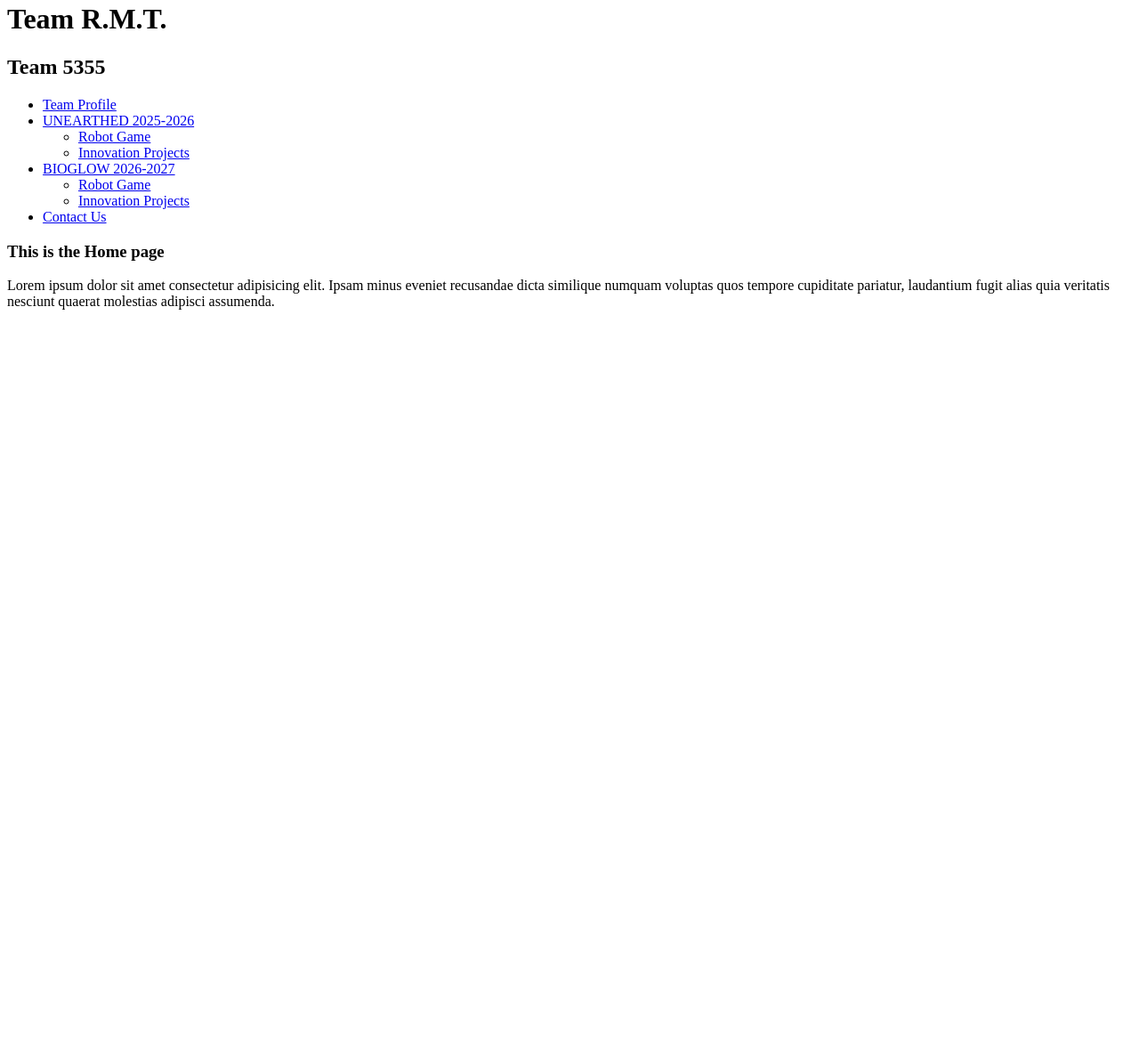
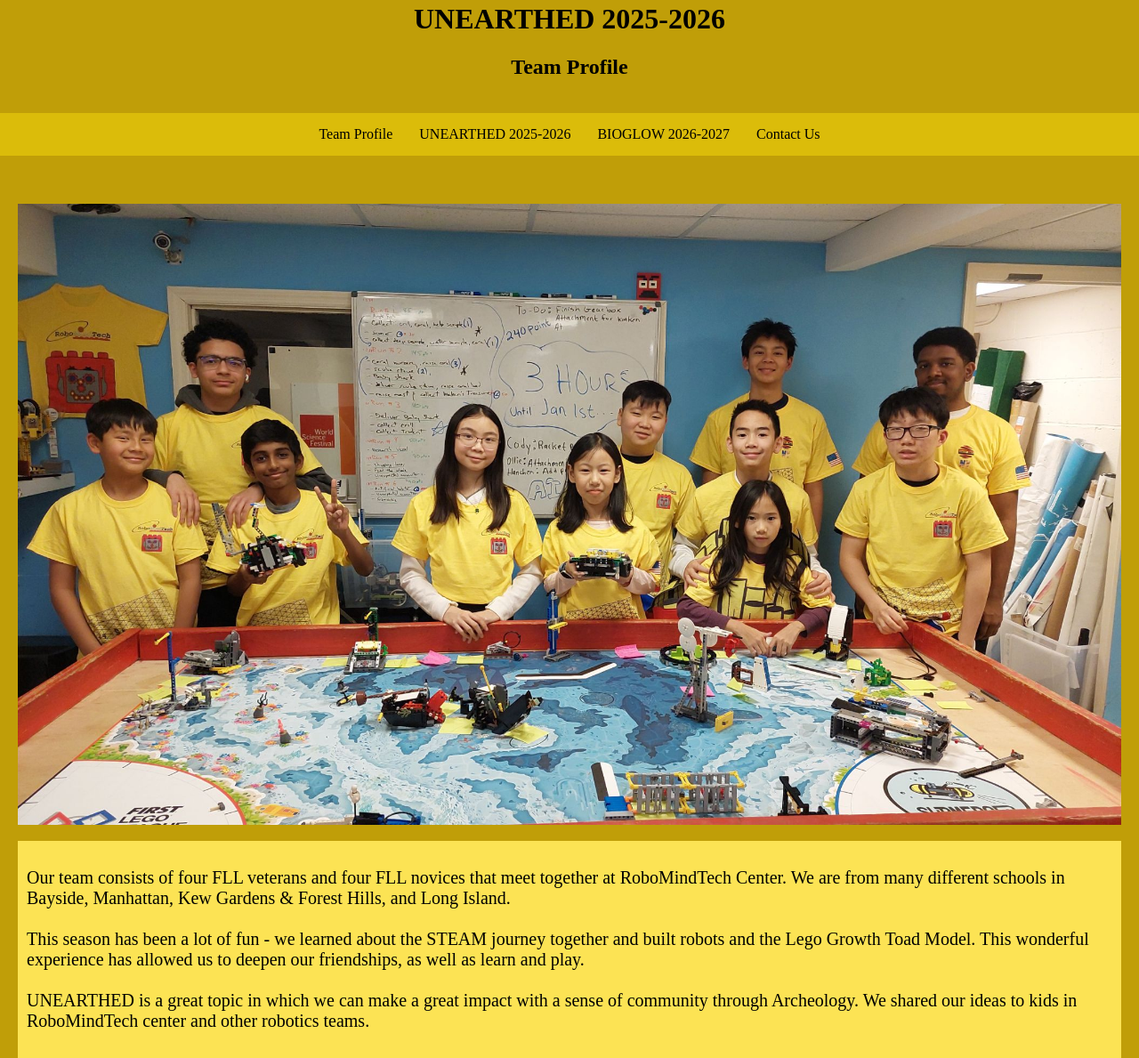
Before and after one commit to regg001/RMT-FLL-2026-2027-Python-Library, a plain HTML site: page Unearthedtp.html in a window 1280 px wide. Shown: the part 18-1207 px from the top of the page at 89% size. Before the commit the page ends 800 px from the top, so only its background shows below. Drawn offline with Linux system fonts and the light colour scheme.

Commit message:
Unearthed Team Profile Page

```diff
--- /dev/null
+++ b/Unearthedtp.css
@@ -0,0 +1,77 @@
+body {
+    margin: 0;
+    font-family: 'EB Garamond', serif;
+    background: rgb(192, 158, 8);
+    color: black;
+}
+
+main {
+    margin-left: 20px;
+    margin-right: 20px;
+}
+
+h1, h2 {
+    text-align: center;
+}
+
+.overview {
+    color: black;
+    font-size: 20px;
+    background-color: hsl(51, 97%, 66%);
+    padding: 10px;
+}
+
+.navbar > ul {
+    list-style-type: none;
+    background-color: hsl(51, 91%, 45%);
+    padding: 0;
+    margin: 0;
+    overflow: visible;
+    display: flex;
+    justify-content: center;
+    max-width: 100%;
+    height: auto;
+    box-sizing: border-box;
+}
+
+.navbar > ul > li {
+    position: relative;
+}
+
+.navbar a {
+    color: hsl(0, 0%, 0%);
+    text-decoration: none;
+    padding: 15px;
+    display: block;
+    text-align: center;
+
+}
+
+.navbar a:hover {
+    background-color: hsl(0, 0%, 50%);
+}
+
+.dropdown-menu {
+    display: none;
+    position: absolute;
+    top: 100%;
+    left: 0;
+    background: hsl(0, 0%, 75%);
+    padding: 0.5rem;
+    min-width: 180px;
+    list-style: none;
+    box-shadow: 0 2px 6px rgba(0,0,0,0.2);
+    z-index: 10;
+}
+
+.dropdown:hover > .dropdown-menu {
+    display: block;
+}
+
+.teamphoto {
+    max-width: 100%;
+    display:block;
+    margin-left: auto;
+    margin-right: auto;
+    height: auto;
+}
--- a/Unearthedtp.html
+++ b/Unearthedtp.html
@@ -5,13 +5,14 @@
     <meta http-equiv="X-UA-Compatible" content="IE=edge">
     <meta name="viewport" content="width=device-width, initial-scale=1.0">
     <title>Team R.M.T.</title>
-    <link rel="stylesheet" href="style.css">
+    <link rel="stylesheet" href="Unearthedtp.css">
 </head>
 <body>
 
-    <h1>Team R.M.T.</h1>
-    <h2>Team 5355</h2>
+    <h1>UNEARTHED 2025-2026</h1>
+    <h2>Team Profile</h2>
 
+    <br>
     <nav class="navbar">
         <ul>
             <li><a href="Unearthedtp.html">Team Profile</a></li>
@@ -34,8 +35,15 @@
     </nav>
 
     <main>
-        <h3>This is the Home page</h3>
-        <p>Lorem ipsum dolor sit amet consectetur adipisicing elit. Ipsam minus eveniet recusandae dicta similique numquam voluptas quos tempore cupiditate pariatur, laudantium fugit alias quia veritatis nesciunt quaerat molestias adipisci assumenda.</p>
+        <br><br><br>
+        <img src="Unearthed_teamphoto.jpg" class="teamphoto">
+        <br>
+        <div class="overview">
+        <p>Our team consists of four FLL veterans and four FLL novices that meet together at RoboMindTech Center. We are from many different schools in Bayside, Manhattan, Kew Gardens & Forest Hills, and Long Island. <br><br>
+            This season has been a lot of fun - we learned about the STEAM journey together and built robots and the Lego Growth Toad Model. This wonderful experience has allowed us to deepen our friendships, as well as learn and play. <br> <br>
+            UNEARTHED is a great topic in which we can make a great impact with a sense of community through Archeology. We shared our ideas to kids in RoboMindTech center and other robotics teams.
+        </p>
+    </div>
     </main>
 
 </body>
```
Also changed, not shown: index.html (+1 -1 lines), Unearthed_teamphoto.jpg (added).
